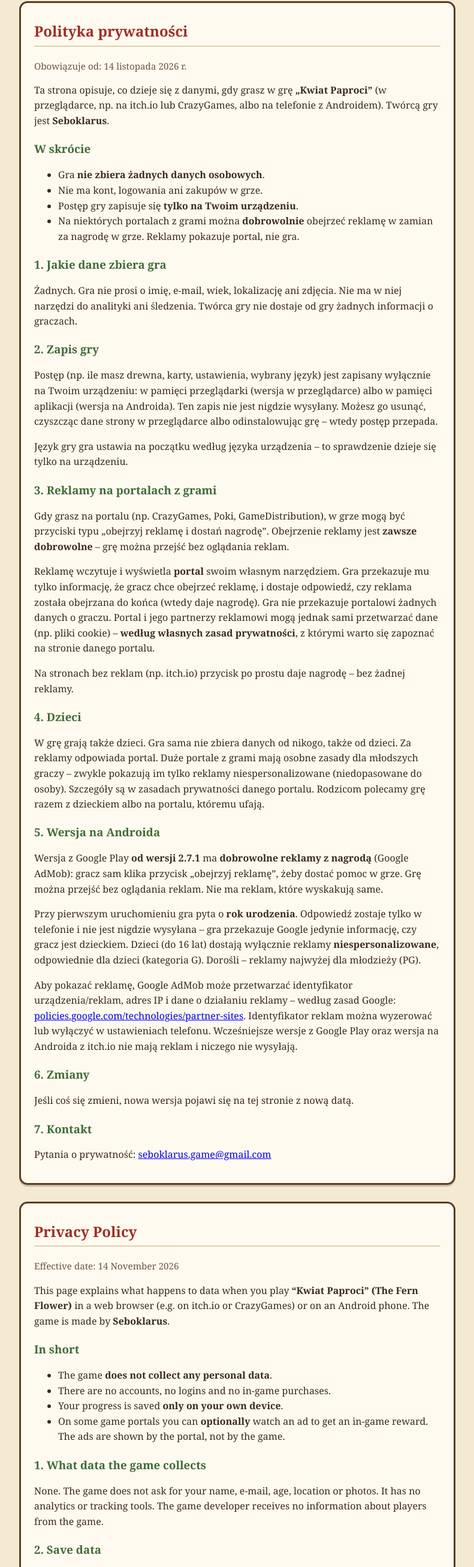
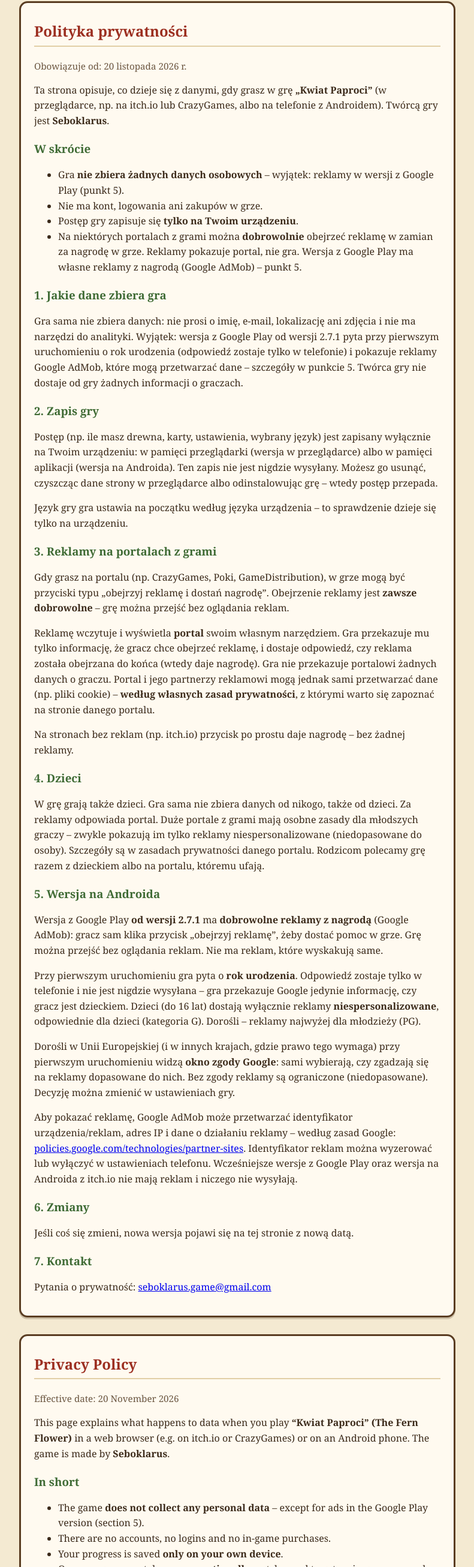
Before and after one commit to seboklarusbiuro/seboklarusbiuro.github.io, a plain HTML site: page prywatnosc.html in a window 1280 px wide. Shown: the part 188-2800 px from the top of the page at 60% size, without its empty margins (244-1035 px from the left). Drawn offline with Linux system fonts and the light colour scheme.

Commit message:
Polityka prywatności: spójność z reklamami w wersji z Google Play, okno zgody UE
Co-Authored-By: Claude Opus 5.5 <noreply@anthropic.com>

```diff
--- a/prywatnosc.html
+++ b/prywatnosc.html
@@ -41,21 +41,21 @@
 <!-- ===================== POLSKI ===================== -->
 <section id="pl" lang="pl">
   <h2>Polityka prywatności</h2>
-  <p class="data">Obowiązuje od: 14 listopada 2026 r.</p>
+  <p class="data">Obowiązuje od: 20 listopada 2026 r.</p>
 
   <p>Ta strona opisuje, co dzieje się z danymi, gdy grasz w grę <strong>„Kwiat Paproci”</strong>
   (w przeglądarce, np. na itch.io lub CrazyGames, albo na telefonie z Androidem). Twórcą gry jest <strong>Seboklarus</strong>.</p>
 
   <h3>W skrócie</h3>
   <ul>
-    <li>Gra <strong>nie zbiera żadnych danych osobowych</strong>.</li>
+    <li>Gra <strong>nie zbiera żadnych danych osobowych</strong> – wyjątek: reklamy w wersji z Google Play (punkt 5).</li>
     <li>Nie ma kont, logowania ani zakupów w grze.</li>
     <li>Postęp gry zapisuje się <strong>tylko na Twoim urządzeniu</strong>.</li>
-    <li>Na niektórych portalach z grami można <strong>dobrowolnie</strong> obejrzeć reklamę w zamian za nagrodę w grze. Reklamy pokazuje portal, nie gra.</li>
+    <li>Na niektórych portalach z grami można <strong>dobrowolnie</strong> obejrzeć reklamę w zamian za nagrodę w grze. Reklamy pokazuje portal, nie gra. Wersja z Google Play ma własne reklamy z nagrodą (Google AdMob) – punkt 5.</li>
   </ul>
 
   <h3>1. Jakie dane zbiera gra</h3>
-  <p>Żadnych. Gra nie prosi o imię, e-mail, wiek, lokalizację ani zdjęcia. Nie ma w niej narzędzi do analityki ani śledzenia.
+  <p>Gra sama nie zbiera danych: nie prosi o imię, e-mail, lokalizację ani zdjęcia i nie ma narzędzi do analityki. Wyjątek: wersja z Google Play od wersji 2.7.1 pyta przy pierwszym uruchomieniu o rok urodzenia (odpowiedź zostaje tylko w telefonie) i pokazuje reklamy Google AdMob, które mogą przetwarzać dane – szczegóły w punkcie 5.
   Twórca gry nie dostaje od gry żadnych informacji o graczach.</p>
 
   <h3>2. Zapis gry</h3>
@@ -84,6 +84,7 @@
   <p>Przy pierwszym uruchomieniu gra pyta o <strong>rok urodzenia</strong>. Odpowiedź zostaje tylko w telefonie i nie jest nigdzie wysyłana – gra przekazuje Google
   jedynie informację, czy gracz jest dzieckiem. Dzieci (do 16 lat) dostają wyłącznie reklamy <strong>niespersonalizowane</strong>, odpowiednie dla dzieci (kategoria G).
   Dorośli – reklamy najwyżej dla młodzieży (PG).</p>
+  <p>Dorośli w Unii Europejskiej (i w innych krajach, gdzie prawo tego wymaga) przy pierwszym uruchomieniu widzą <strong>okno zgody Google</strong>: sami wybierają, czy zgadzają się na reklamy dopasowane do nich. Bez zgody reklamy są ograniczone (niedopasowane). Decyzję można zmienić w ustawieniach gry.</p>
   <p>Aby pokazać reklamę, Google AdMob może przetwarzać identyfikator urządzenia/reklam, adres IP i dane o działaniu reklamy – według zasad Google:
   <a href="https://policies.google.com/technologies/partner-sites">policies.google.com/technologies/partner-sites</a>. Identyfikator reklam można wyzerować lub wyłączyć w ustawieniach telefonu.
   Wcześniejsze wersje z Google Play oraz wersja na Androida z itch.io nie mają reklam i niczego nie wysyłają.</p>
@@ -98,21 +99,21 @@
 <!-- ===================== ENGLISH ===================== -->
 <section id="en" lang="en">
   <h2>Privacy Policy</h2>
-  <p class="data">Effective date: 14 November 2026</p>
+  <p class="data">Effective date: 20 November 2026</p>
 
   <p>This page explains what happens to data when you play <strong>“Kwiat Paproci” (The Fern Flower)</strong>
   in a web browser (e.g. on itch.io or CrazyGames) or on an Android phone. The game is made by <strong>Seboklarus</strong>.</p>
 
   <h3>In short</h3>
   <ul>
-    <li>The game <strong>does not collect any personal data</strong>.</li>
+    <li>The game <strong>does not collect any personal data</strong> – except for ads in the Google Play version (section 5).</li>
     <li>There are no accounts, no logins and no in-game purchases.</li>
     <li>Your progress is saved <strong>only on your own device</strong>.</li>
-    <li>On some game portals you can <strong>optionally</strong> watch an ad to get an in-game reward. The ads are shown by the portal, not by the game.</li>
+    <li>On some game portals you can <strong>optionally</strong> watch an ad to get an in-game reward. The ads are shown by the portal, not by the game. The Google Play version has its own rewarded ads (Google AdMob) – section 5.</li>
   </ul>
 
   <h3>1. What data the game collects</h3>
-  <p>None. The game does not ask for your name, e-mail, age, location or photos. It has no analytics or tracking tools.
+  <p>The game itself collects no data: it does not ask for your name, e-mail, location or photos and has no analytics tools. Exception: from version 2.7.1 the Google Play version asks for the year of birth on first launch (the answer stays on the phone) and shows Google AdMob ads, which may process data – see section 5.
   The game developer receives no information about players from the game.</p>
 
   <h3>2. Save data</h3>
@@ -140,6 +141,7 @@
   The game can be completed without watching ads. There are no ads that pop up on their own.</p>
   <p>On first launch the game asks for the <strong>year of birth</strong>. The answer stays on the phone and is never sent – the game only tells Google
   whether the player is a child. Children (up to 16) get only <strong>non-personalised</strong>, child-appropriate ads (rating G). Adults – at most PG.</p>
+  <p>Adults in the European Union (and other places where the law requires it) see a <strong>Google consent window</strong> on first launch and choose whether they agree to personalised ads. Without consent, ads are limited (not personalised). The choice can be changed in the game settings.</p>
   <p>To show an ad, Google AdMob may process the device/advertising ID, IP address and ad interaction data – under Google's rules:
   <a href="https://policies.google.com/technologies/partner-sites">policies.google.com/technologies/partner-sites</a>. The advertising ID can be reset or turned off in the phone settings.
   Earlier Google Play versions and the Android version from itch.io have no ads and send nothing.</p>
```
